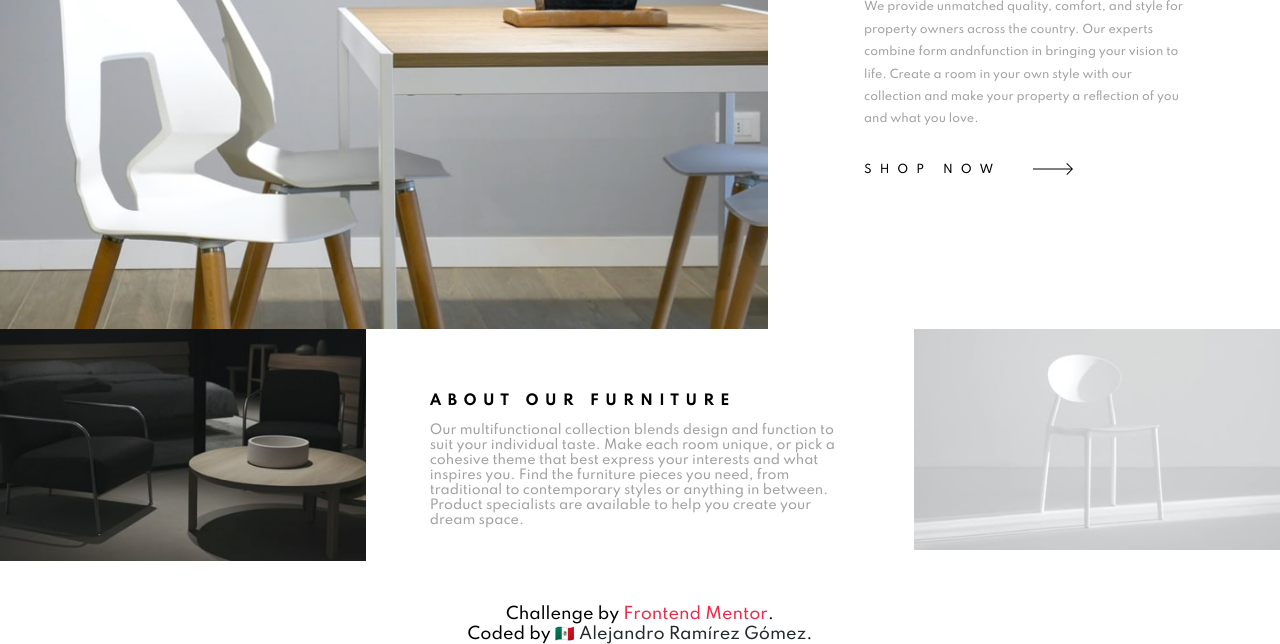
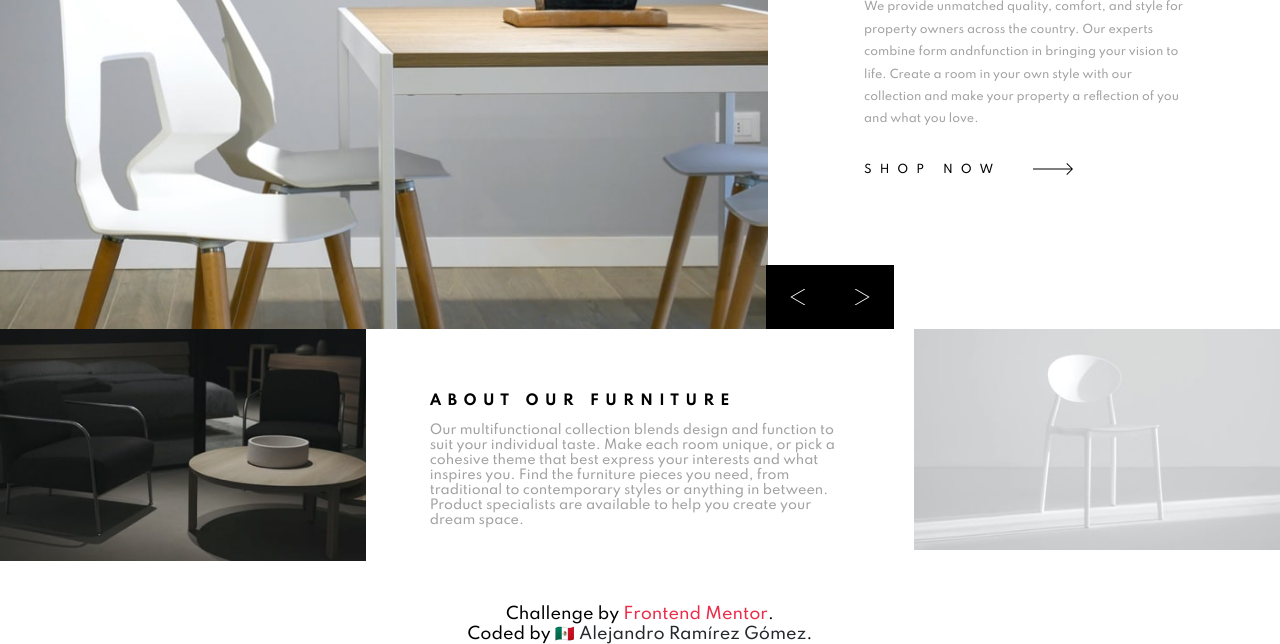
Before and after one commit to alejatraveler98/room-homepage, a plain HTML site: page index.html in a window 1280 px wide. Shown: the part 171-815 px from the top of the page. Drawn offline with Linux system fonts and the light colour scheme.

Commit message:
Se agrega contenido de flechas
Se agrego diseño de las flechas para todas las vistas

```diff
--- a/assets/scss/components/_components.scss
+++ b/assets/scss/components/_components.scss
@@ -1,6 +1,6 @@
 .icon-close{
     width:2rem;
-    margin-right: 2rem;
+    // margin-right: 2rem;
     @include media(medium){
           display: none;
     }
@@ -18,3 +18,29 @@
          display:block;
     }
 }
+
+.arrows{
+    display: flex;
+    justify-content: flex-end;
+    margin-top: -4.3rem;
+    margin-bottom: 3rem;
+    @include media(medium){
+        justify-content: center;
+    }
+
+    @include media(large){
+        justify-content: end;
+        margin-bottom: 0;
+        margin-right: -7.9rem;
+    }
+    &-container{
+        @include box(4rem);
+        background-color: black;
+        padding: 1.5rem;
+        display: flex;
+    }
+}
+.arrow{
+    width: 100%;
+    text-align: center;
+}
--- a/assets/scss/components/_slider.scss
+++ b/assets/scss/components/_slider.scss
@@ -1,6 +1,4 @@
 .about{
-    // height: 10%;
-    // max-width: 1200px;
     @include media(large){
         display: grid;
         grid-template-columns: 1fr 1.5fr 1fr;
--- a/index.html
+++ b/index.html
@@ -15,7 +15,7 @@
                 <!-- <img class="main-header__image" src="/assets/img/mobile-image-hero-1.jpg" alt="Mobile Image Heroo"> -->
                 <div class="main-header__image">
                 <img class="img" src="/assets/img/desktop-image-hero-1.jpg" alt="Mobile Image Heroo">
-                <nav class="main-nav mb-separation">
+                <nav class="main-nav">
                     <img id="toggle" class="main-nav__hamburger" src="/assets/img/icon-hamburger.svg"
                         alt="Icon Hamburger">
                     <ul id="main-nav__list" class="l-container">
@@ -29,10 +29,19 @@
                     </ul>
                     <img class="main-nav__title center" src="/assets/img/logo.svg" alt="">
                 </nav>
+                <div class="arrows">
+                    <div class="arrows-container">
+                        <img class="arrow" src="/assets/img/icon-angle-left.svg" alt="Icon Arrow Left">
+                    </div>
+                    <div class="arrows-container">
+                        <img class="arrow" src="/assets/img/icon-angle-right.svg" alt="Icon Arrow Right">
+                    </div>
+                </div>
                 </div>
             </div>
 
             <div id="information" class="information mb-separation">
+                <div>
                     <h1 class="information-title center">Discover innovative ways to decorate</h1>
                     <p class="information-paragraph mb-2">We provide unmatched quality, comfort, and style for property
                         owners across
@@ -41,6 +50,16 @@
                         own style with our collection and make your property a reflection of you and what you love.
                     </p>
                     <a class="information-link" href="#">Shop Now</a>
+
+                </div>
+                <!-- <div class="arrows">
+                    <div class="arrows-container">
+                        <img class="arrow" src="/assets/img/icon-angle-left.svg" alt="Icon Arrow Left">
+                    </div>
+                    <div class="arrows-container">
+                        <img class="arrow" src="/assets/img/icon-angle-right.svg" alt="Icon Arrow Right">
+                    </div>
+                </div> -->
             </div>
         </header>
 
```
Also changed, not shown: assets/css/styles.css. Lines whose indentation alone changed are shown as unchanged.
